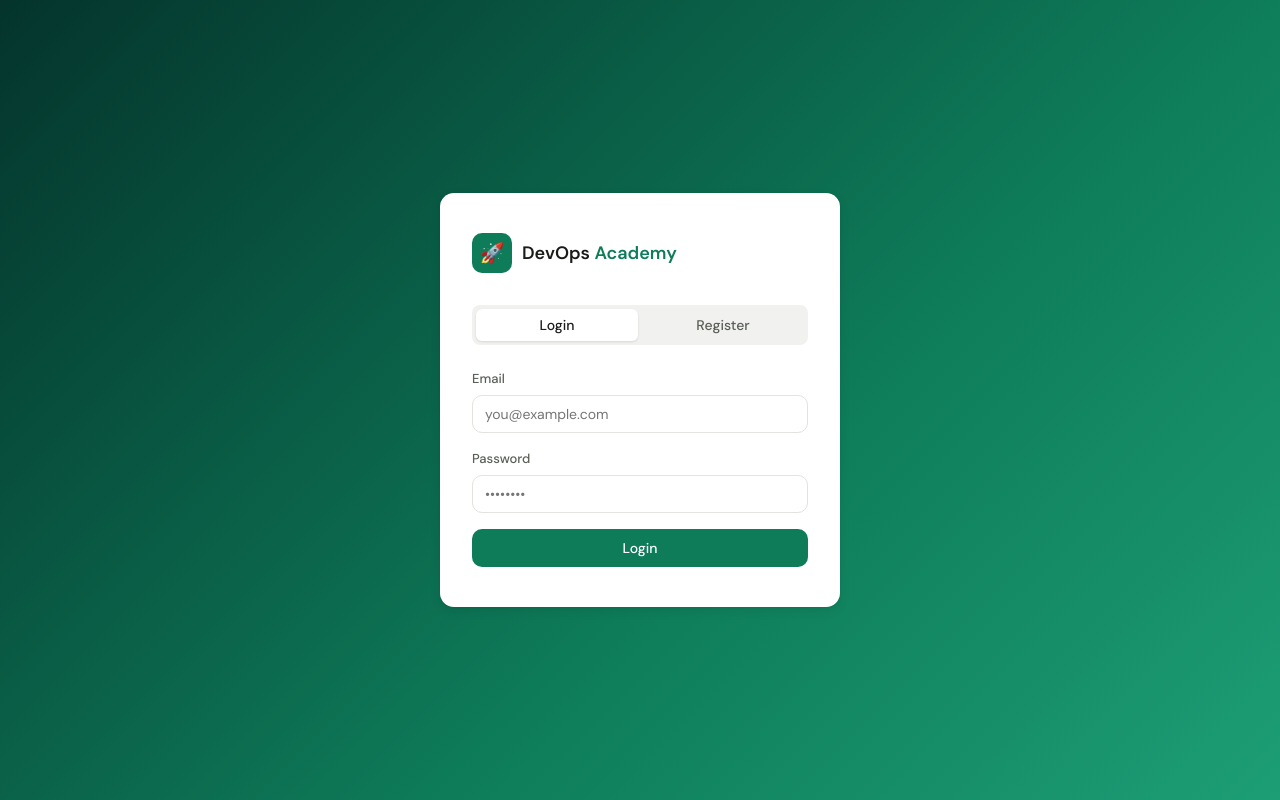
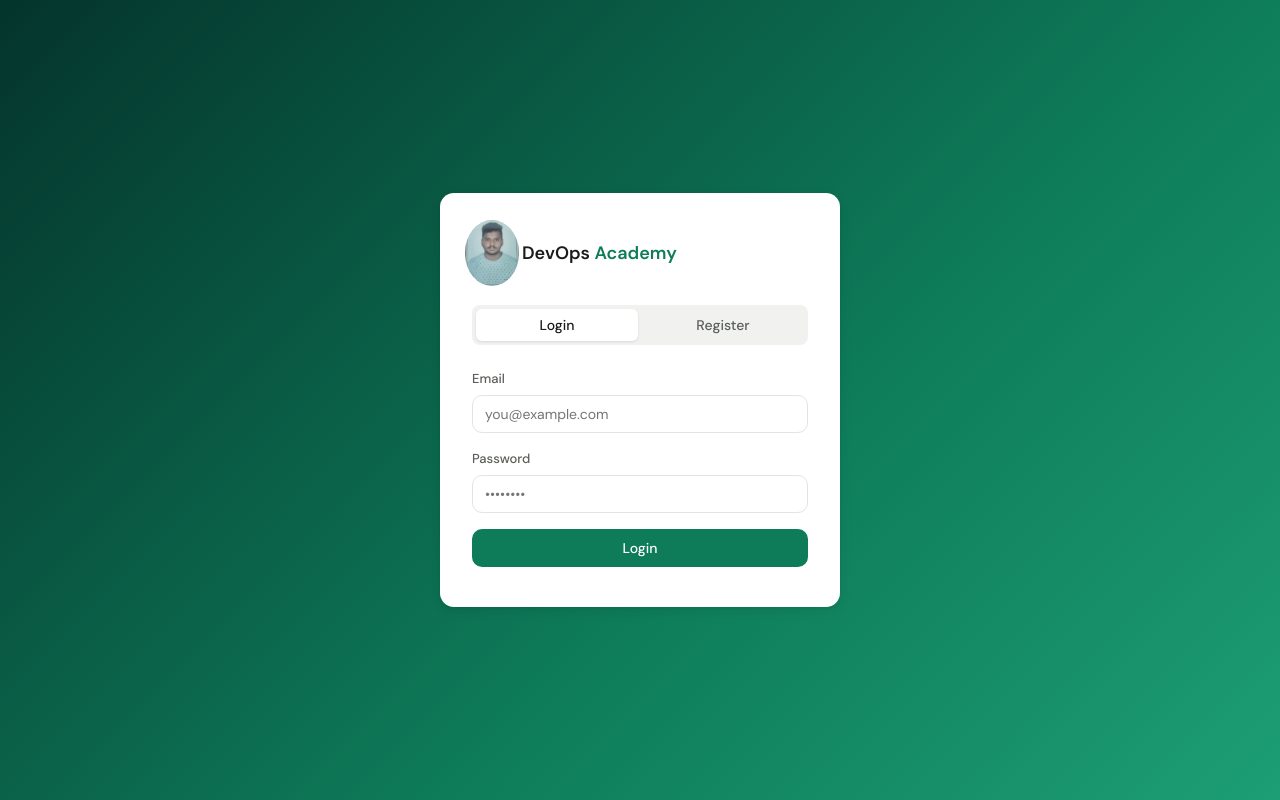
Before and after one commit to Srinadh7790/git-lms-project, a website: page devops-lms/frontend/index.html in a window 1280 px wide. Drawn offline with Linux system fonts and the light colour scheme.

Commit message:
initial change of document

```diff
--- a/devops-lms/frontend/css/style.css
+++ b/devops-lms/frontend/css/style.css
@@ -598,3 +598,10 @@ tbody tr:hover { background: var(--surface2); }
 ::-webkit-scrollbar { width: 6px; height: 6px; }
 ::-webkit-scrollbar-track { background: transparent; }
 ::-webkit-scrollbar-thumb { background: var(--border); border-radius: 99px; }
+.logo-img{
+  width:70px;
+  height:70px;
+  border-radius:50%;
+  object-fit:cover;
+  border:2px solid #fff;
+}
--- a/devops-lms/frontend/index.html
+++ b/devops-lms/frontend/index.html
@@ -10,13 +10,18 @@
 </head>
 <body>
 
+
+
+
   <!-- ══════════════════════════════════════════
        AUTH SCREEN
   ══════════════════════════════════════════ -->
   <div id="auth-screen">
     <div class="auth-card">
       <div class="auth-logo">
-        <div class="auth-logo-icon">🚀</div>
+        <div class="auth-logo-icon">
+  <img src="images/srinadh.jpg" alt="Profile" class="logo-img">
+</div>
         <div class="auth-logo-text">DevOps <span>Academy</span></div>
       </div>
 
@@ -75,7 +80,9 @@
     <nav class="sidebar" id="sidebar">
       <div class="sidebar-header">
         <div class="sidebar-logo">
-          <div class="sidebar-logo-icon">🚀</div>
+          <div class="sidebar-logo-icon">
+  <img src="images/srinadh.jpg" class="logo-img">
+</div>
           <div class="sidebar-logo-text">DevOps Academy</div>
         </div>
         <div class="sidebar-role" id="sidebar-role-badge">Student</div>
```
Also changed, not shown: devops-lms/README.txt (added), devops-lms/frontend/images/srinadh.jpg (added), 1 other file.
